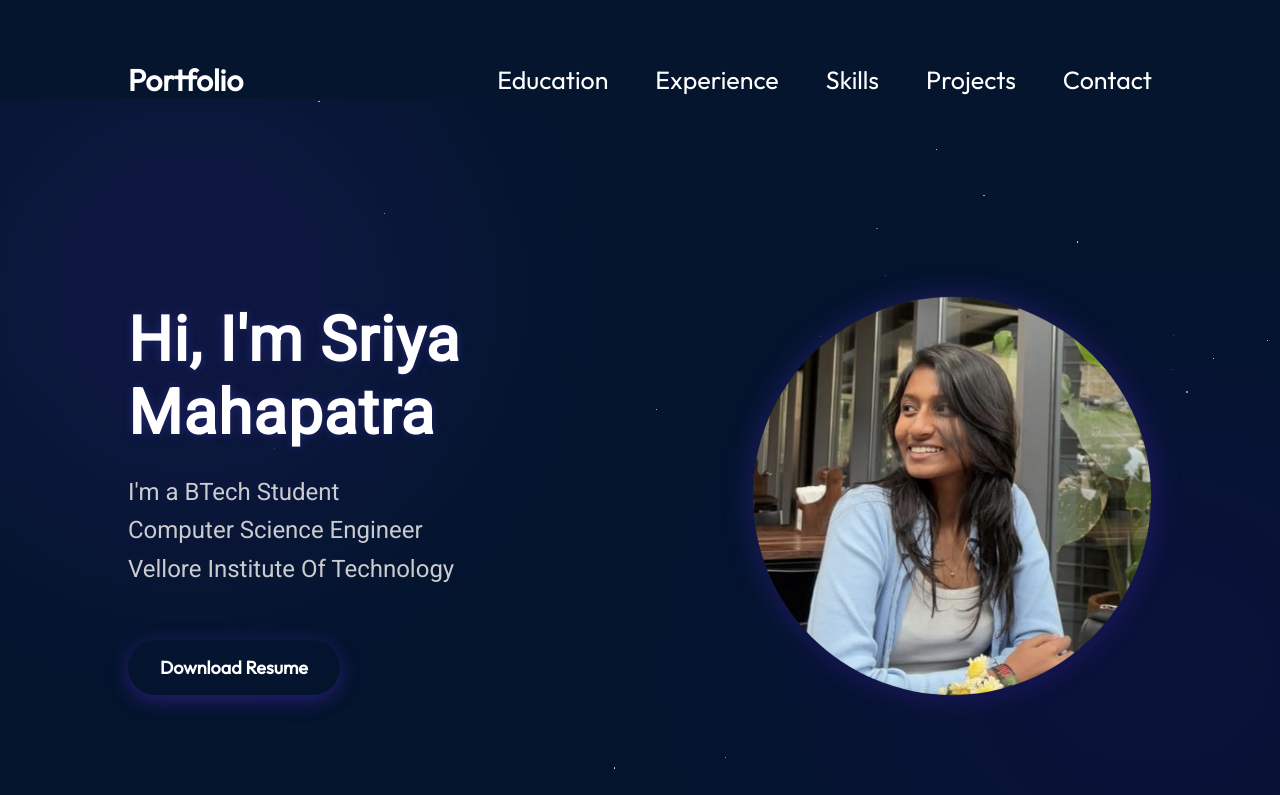
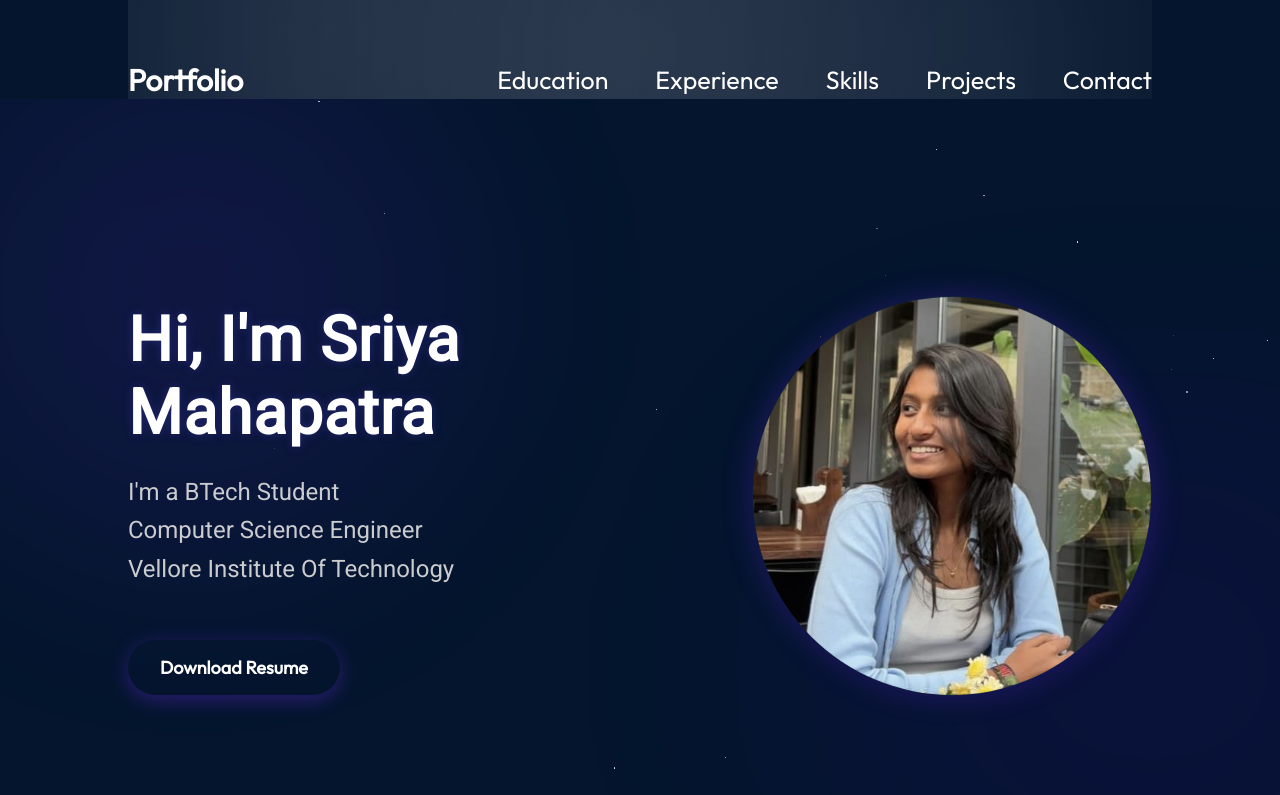
Before and after one commit to sriyamahapatra/Portfolio, a React (Vite) app in the folder portfolio/: page / in a window 1280 px wide. Shown: the top 795 px of the page. Built offline with nearby package versions, Linux system fonts and the light colour scheme.

Commit message:
Update Navbar.module.css

```diff
--- a/portfolio/src/components/Navbar/Navbar.module.css
+++ b/portfolio/src/components/Navbar/Navbar.module.css
@@ -8,6 +8,19 @@
   padding-top: 61px;
   z-index: 2;
   margin: 0 10%;
+}
+.navbar::before {
+  content: "";
+  position: absolute;
+  top: 0;
+  left: 0;
+  width: 100%;
+  height: 100%;
+  background: radial-gradient(circle at 20% 30%, rgba(255, 255, 255, 0.1), transparent),
+              radial-gradient(circle at 80% 70%, rgba(255, 255, 255, 0.05), transparent),
+              radial-gradient(circle at 50% 50%, rgba(255, 255, 255, 0.08), transparent);
+  z-index: -1;
+  animation: twinkle 10s infinite ease-in-out;
 }
 
 .title {
@@ -37,6 +50,28 @@
   color: var(--color-text);
   text-decoration: none;
 }
+@keyframes twinkle {
+  0%, 100% {
+    opacity: 0.8;
+  }
+  50% {
+    opacity: 1;
+  }
+}
+body::after {
+  content: "";
+  position: fixed;
+  top: 0;
+  left: 0;
+  width: 100%;
+  height: 100%;
+  background-image: radial-gradient(white 0.5px, transparent 0.5px);
+  background-size: 2px 2px;
+  opacity: 0.05;
+  pointer-events: none;
+  z-index: 0;
+}
+
 
 @media screen and (max-width: 830px) {
   .navbar {
```
